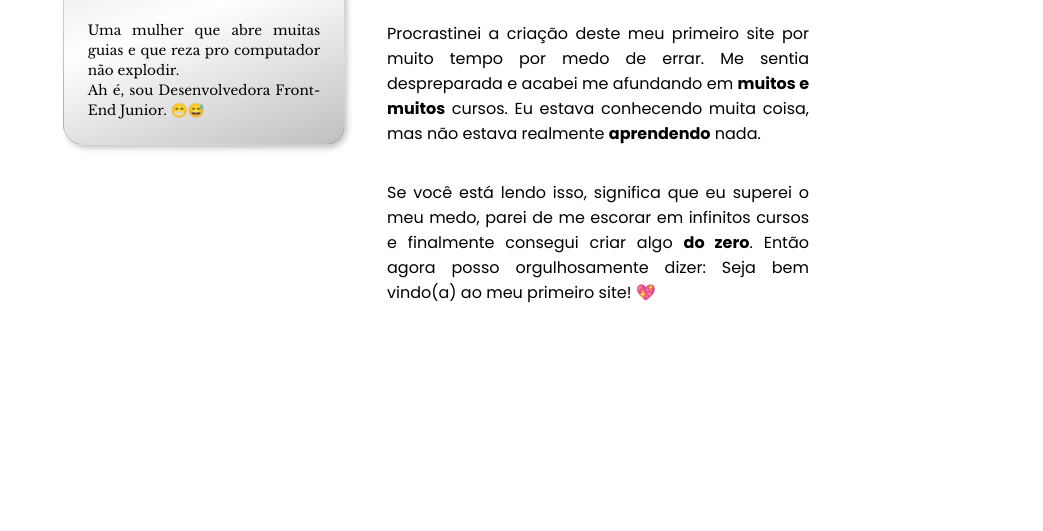
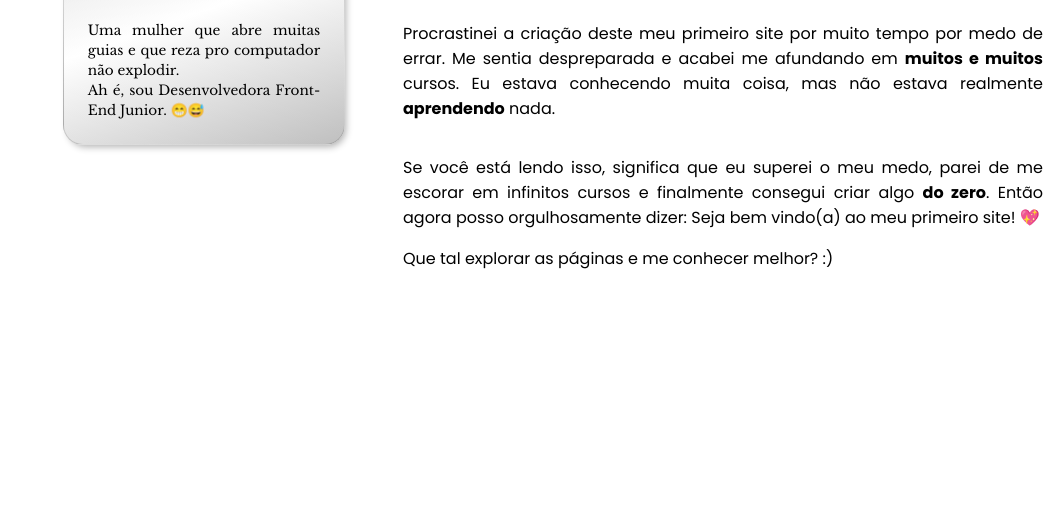
Before and after one commit to sammaravalente/meu-site-pessoal, a plain HTML site: page index.html in a window 1280 px wide. Shown: the part 269-800 px from the top of the page, without its empty margins (237-1280 px from the left). Drawn offline with nearby package versions, Linux system fonts and the light colour scheme.

Commit message:
alterando posição e texto da página inicial

```diff
--- a/content.css
+++ b/content.css
@@ -1,9 +1,11 @@
 /* CONTEÚDO */
 
 .content {
+    position: absolute;
     box-sizing: content-box;
+    width: 40em;
     margin: 50px 226px;
-    margin-left: 39em
+    margin-left: 40em
 }
 
 .content h1 {
--- a/index.html
+++ b/index.html
@@ -62,6 +62,8 @@
                 <p>Se você está lendo isso, significa que eu superei o meu medo, parei de me escorar em infinitos cursos e finalmente consegui criar algo <b>do zero</b>.
                 Então agora posso orgulhosamente dizer: Seja bem vindo(a) ao meu primeiro site! &#128150;
                 </p>
+
+                <p>Que tal explorar as páginas e me conhecer melhor? :)</p>
             </div>
         </div>
     </div>
```
